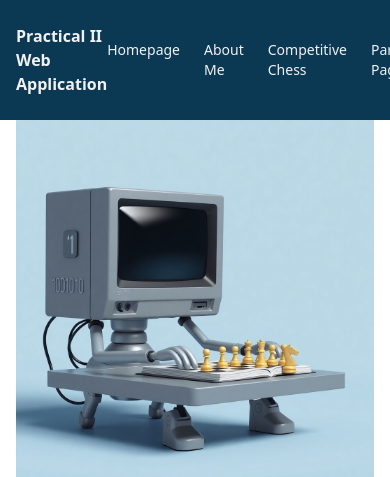
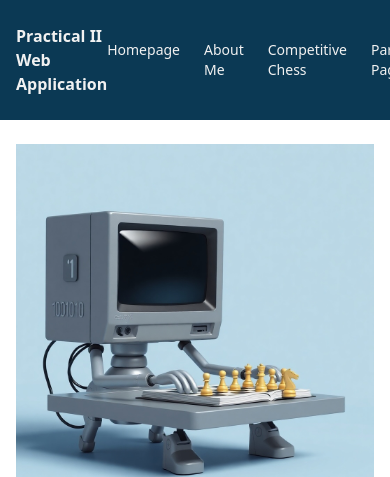
Before and after one commit to rockstonezap/web_application_repository, a website: page index.html in a window 390 px wide. Shown: the top 477 px of the page. Drawn offline with Linux system fonts and the light colour scheme.

Commit message:
adjusting padding for section

```diff
--- a/index.html
+++ b/index.html
@@ -34,7 +34,7 @@
         </header>
 
         <main class="flex flex-grow text-terminal">
-            <section class="flex-grow container flex flex-col justify-center bg-white gap-y-12">
+            <section class="flex-grow container flex flex-col justify-center bg-white gap-y-12 py-6 lg:py-0">
                 <div class="flex flex-col items-center justify-center lg:flex-row gap-y-2 gap-x-20 md:px-6">
                     <div class="prose max-w-md !m-0 order-last lg:order-first">
                         <h1 class="text-3xl font-bold">Contents</h1>
```
Also changed, not shown: css/output.css.
